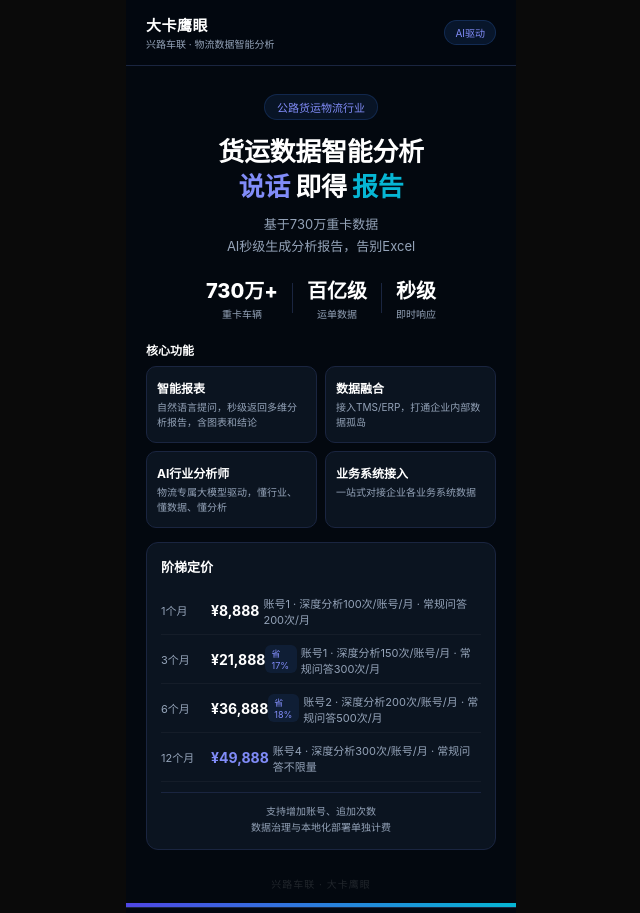
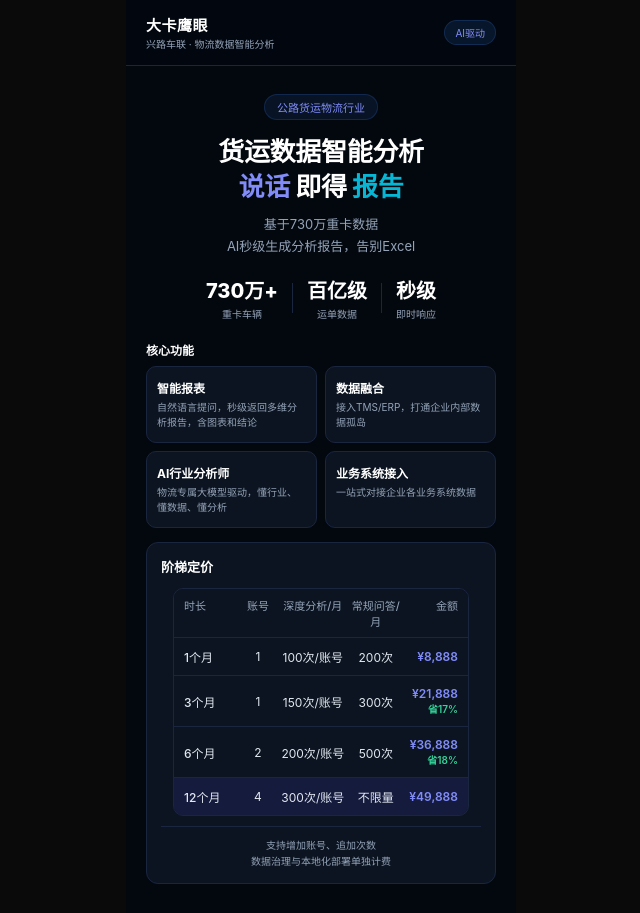
Before and after one commit to NickY4ng/dakang-pages, a plain HTML site: page index.html in a window 1280 px wide. Shown: the top 913 px of the page, without its empty margins (319-959 px from the left). Drawn offline with Linux system fonts and the light colour scheme.

Commit message:
pricing table layout

```diff
--- a/index.html
+++ b/index.html
@@ -356,7 +356,53 @@ body {
   color: var(--text-muted);
   margin-top: 2px;
   padding-left: 4px;
-}</style>
+}
+/* 定价表格 */
+.price-table {
+  margin: 12px 12px 0;
+  border-radius: 10px;
+  overflow: hidden;
+  border: 1px solid var(--border);
+}
+.pt-head {
+  display: grid;
+  grid-template-columns: 1fr 0.7fr 1.3fr 1fr 1fr;
+  background: var(--bg-card);
+  padding: 8px 10px;
+  border-bottom: 1px solid var(--border);
+}
+.pth {
+  font-size: 11px;
+  color: var(--text-muted);
+  font-weight: 500;
+  text-align: center;
+}
+.pth:first-child { text-align: left; }
+.pth:last-child { text-align: right; }
+.pt-row {
+  display: grid;
+  grid-template-columns: 1fr 0.7fr 1.3fr 1fr 1fr;
+  padding: 10px 10px;
+  border-bottom: 1px solid var(--border);
+  background: var(--bg-card);
+  align-items: center;
+}
+.pt-row:last-child { border-bottom: none; }
+.pt-row-h { background: rgba(79,70,229,0.15); }
+.ptd {
+  font-size: 12px;
+  color: var(--text-main);
+  text-align: center;
+}
+.ptd:first-child { text-align: left; font-weight: 500; }
+.ptd:last-child { text-align: right; font-weight: 600; color: var(--primary-light); }
+.pt-row-h .ptd:last-child { color: var(--primary-light); }
+.save {
+  font-size: 10px;
+  color: #34d399;
+  margin-left: 4px;
+}
+</style>
 </head>
 <body>
 
@@ -412,16 +458,48 @@ body {
 
   <div class="pricing">
     <div class="pricing-t">阶梯定价</div>
-    <div class="pr"><div class="pr-p">1个月</div><div class="pr-v">¥8,888</div><div class="pr-d">账号1 · 深度分析100次/账号/月 · 常规问答200次/月</div></div>
-    <div class="pr"><div class="pr-p">3个月</div><div class="pr-v">¥21,888</div><div class="pr-l">省17%</div><div class="pr-d">账号1 · 深度分析150次/账号/月 · 常规问答300次/月</div></div>
-    <div class="pr"><div class="pr-p">6个月</div><div class="pr-v">¥36,888</div><div class="pr-l">省18%</div><div class="pr-d">账号2 · 深度分析200次/账号/月 · 常规问答500次/月</div></div>
-    <div class="pr"><div class="pr-p">12个月</div><div class="pr-v h">¥49,888</div><div class="pr-d">账号4 · 深度分析300次/账号/月 · 常规问答不限量</div></div>
+    <div class="price-table">
+      <div class="pt-head">
+        <div class="pth">时长</div>
+        <div class="pth">账号</div>
+        <div class="pth">深度分析/月</div>
+        <div class="pth">常规问答/月</div>
+        <div class="pth">金额</div>
+      </div>
+      <div class="pt-row">
+        <div class="ptd">1个月</div>
+        <div class="ptd">1</div>
+        <div class="ptd">100次/账号</div>
+        <div class="ptd">200次</div>
+        <div class="ptd">¥8,888</div>
+      </div>
+      <div class="pt-row">
+        <div class="ptd">3个月</div>
+        <div class="ptd">1</div>
+        <div class="ptd">150次/账号</div>
+        <div class="ptd">300次</div>
+        <div class="ptd">¥21,888 <span class="save">省17%</span></div>
+      </div>
+      <div class="pt-row">
+        <div class="ptd">6个月</div>
+        <div class="ptd">2</div>
+        <div class="ptd">200次/账号</div>
+        <div class="ptd">500次</div>
+        <div class="ptd">¥36,888 <span class="save">省18%</span></div>
+      </div>
+      <div class="pt-row pt-row-h">
+        <div class="ptd">12个月</div>
+        <div class="ptd">4</div>
+        <div class="ptd">300次/账号</div>
+        <div class="ptd">不限量</div>
+        <div class="ptd">¥49,888</div>
+      </div>
+    </div>
     <div class="pricing-n">
       支持增加账号、追加次数<br>
       数据治理与本地化部署单独计费
     </div>
   </div>
-
   <div class="page-footer-brand">兴路车联 · 大卡鹰眼</div>
 
   <!-- 分隔线 -->
```
